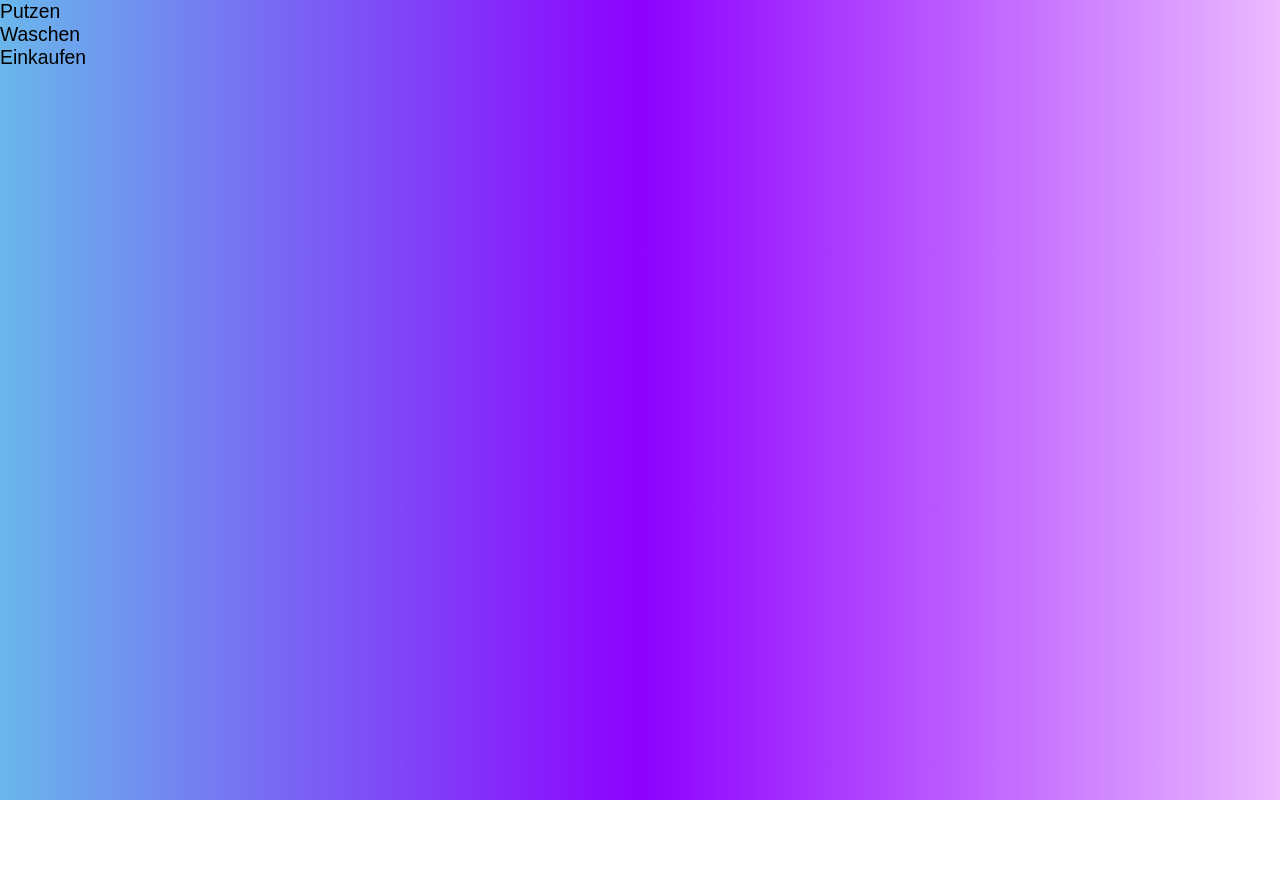
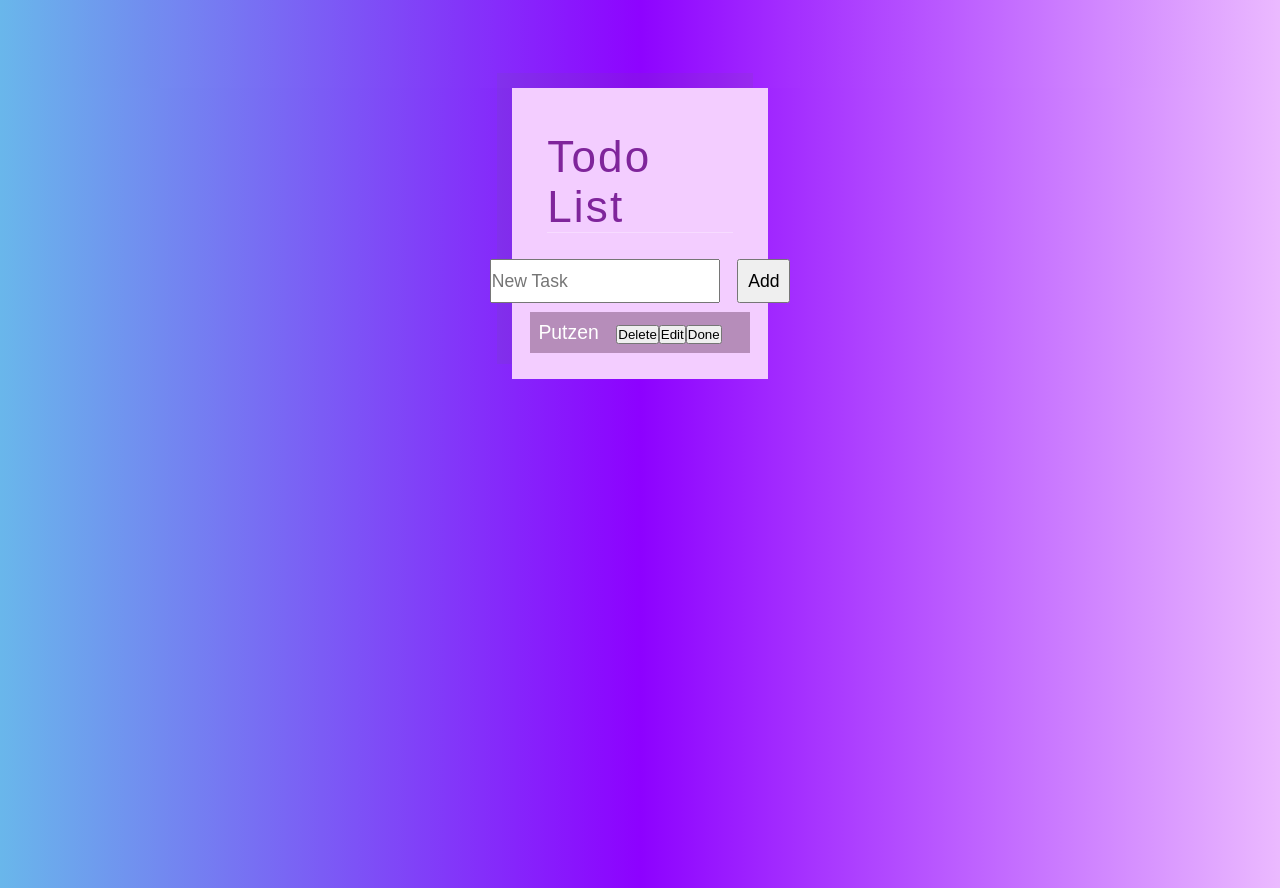
Before and after one commit to JorgoPapapostolu/ToDoReact, a React (Create React App) app: page / in a window 1280 px wide. Before the commit the page ends 800 px from the top, so only its background shows below. Built offline with nearby package versions, Linux system fonts and the light colour scheme.

Commit message:
todo Liste, großes Update

```diff
--- a/src/NewToDo.js
+++ /dev/null
@@ -1,5 +0,0 @@
-
-
-
-
-export default NewToDo;
--- a/src/ToDoList.js
+++ b/src/ToDoList.js
@@ -1,16 +1,86 @@
-import {useState} from 'react';
+import React, { useState } from "react";
 
-function ToDoList() {
+export default function Todo() {
+  const [newTask, setnewTask] = useState("");
+  const [todos, setTodos] = useState([{ name: "Putzen", done: false }]);
+  const [inEdit, setInEdit] = useState(-1);
+  const [editValue, setEditValue] = useState("");
 
+  const addTask = () => {
+    const copyOfTodos = todos.slice();
+    copyOfTodos.push({ name: newTask, done: false });
+    setTodos(copyOfTodos);
+    setnewTask("");
+  };
+
+  const deleteTask = (index) => {
+    const copyOfTodos = todos.slice();
+    copyOfTodos.splice(index, 1);
+    setTodos(copyOfTodos);
+  };
+
+  const editTask = (index) => {
+    const copyOfTodos = todos.slice();
+    const newEditedTask = [];
+    for (let i = 0; i < copyOfTodos.length; i++) {
+      if (index === i) {
+        newEditedTask.push({ name: editValue, done: false });
+      } else {
+        newEditedTask.push(copyOfTodos[i]);
+      }
+    }
+    setTodos(newEditedTask);
+    setInEdit(-1);
+  };
+
+  const setFinished = (index) => {
+    const copyOfTodos = todos.slice();
+    const newEditedTask = [];
+    for (let i = 0; i < copyOfTodos.length; i++) {
+      if (index === i) {
+        newEditedTask.push({ name: copyOfTodos[i].name, done: true });
+      } else {
+        newEditedTask.push(copyOfTodos[i]);
+      }
+    }
+    setTodos(newEditedTask);
+  };
+
+  if (todos.length)
     return (
-        <div className='ToDo'>
-            <ul>
-            <li>Putzen</li>
-            <li>Waschen</li>
-            <li>Einkaufen</li>
-            </ul>
+      <>
+        <div className="todoBox">
+        <div className="TodoList">
+      <h1>
+        Todo List
+      </h1>
+    </div>
+          <div className="container">
+            <input type="text" value={newTask} onChange={(event) => setnewTask(event.target.value)} placeholder="New Task" />
+            <button onClick={addTask}>Add</button>
+          </div>
+
+          <div className="list">
+            {todos.map((todo, index) => (
+              <span className="todoRow" key={index}>
+                {inEdit !== index ? (
+                  <>
+                    <span className={todo.done ? "name-done" : "name"}>{todo.name}</span>
+                    <button onClick={() => deleteTask(index)}>Delete</button>
+                    <button onClick={() => setInEdit(index)}>Edit</button>
+                    <button onClick={() => setFinished(index)}>Done</button>
+                  </>
+                ) : (
+                  <>
+                    <input value={editValue} onChange={(event) => setEditValue(event.target.value)} placeholder="edit Task"/>
+                    <button onClick={() => editTask(index)}>Save</button>
+                    <button onClick={() => setInEdit(-1)}>Cancel</button>
+                  </>
+                )}
+              </span>
+            ))}
+          </div>
         </div>
+      </>
     );
 }
-
-export default ToDoList;
--- a/src/styles.css
+++ b/src/styles.css
@@ -10,3 +10,82 @@
     font-family: "Quicksand", sans-serif;
     height: 100%;
   }
+
+
+  .TodoList {
+    margin: 0.5rem auto;
+    padding: 1rem;
+    color: #7f259b;
+  }
+
+  .TodoList h1 {
+    font-weight: normal;
+    font-size: 2.5rem;
+    letter-spacing: 0.05em;
+    border-bottom: 1px solid rgba(255, 255, 255, 0.3);
+  }
+
+
+  .todoBox {
+    display: flex;
+    flex-direction: column;
+    margin: 5rem auto;
+    background: #f3cdff;
+    align-items: center;
+    justify-content: center;
+    padding: 1rem;
+    min-width: 20%;
+    max-width: 20%;
+    box-shadow: -15px -15px 0px 0px rgba(100, 100, 100, 0.1);
+  }
+
+  .container {
+    display: flex;
+    gap: 1rem;
+    height: 2.5rem;
+  }
+
+  .container input {
+    display: flex;
+    gap: 1rem;
+    font-size: 1rem;
+  }
+
+  .container button {
+    display: flex;
+    align-items: center;
+    justify-content: center;
+    font-size: 1rem;
+    width: 3rem;
+  }
+
+  .list {
+    display: flex;
+    align-items: center;
+    justify-content: center;
+    flex-direction: column;
+    min-width: 100%;
+  }
+
+  .todoRow {
+    background: rgba(122, 78, 119, 0.5);
+    margin: 0.5rem;
+    padding: 0.5rem;
+    min-width: 100%;
+    color: white;
+  }
+
+  .todoRow button {
+
+  }
+
+  .name {
+    color: white;
+    margin-right: 1rem;
+  }
+
+  .name-done {
+    text-decoration: line-through;
+    color: red;
+    margin-right: 1rem;
+  }
```
